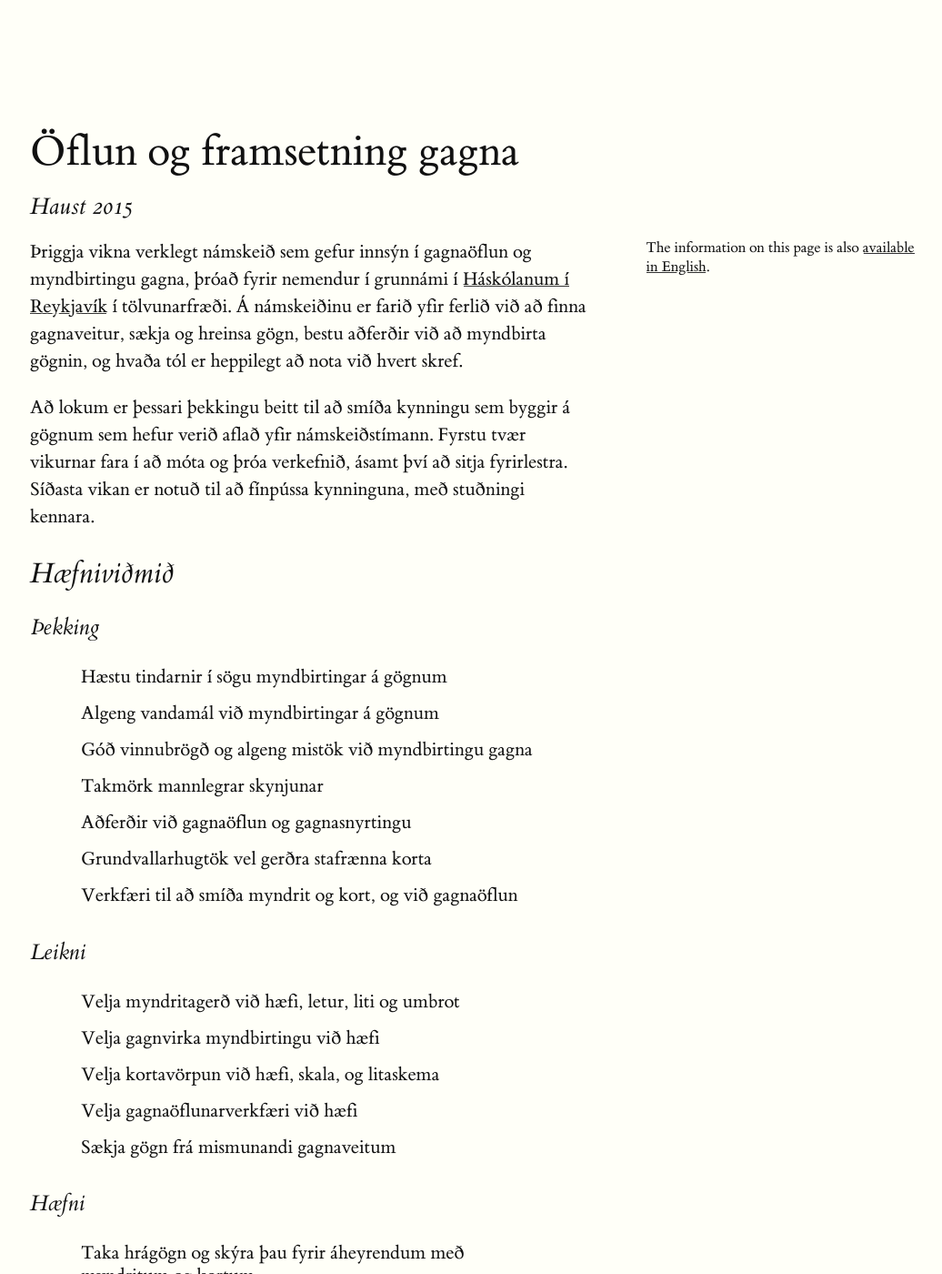
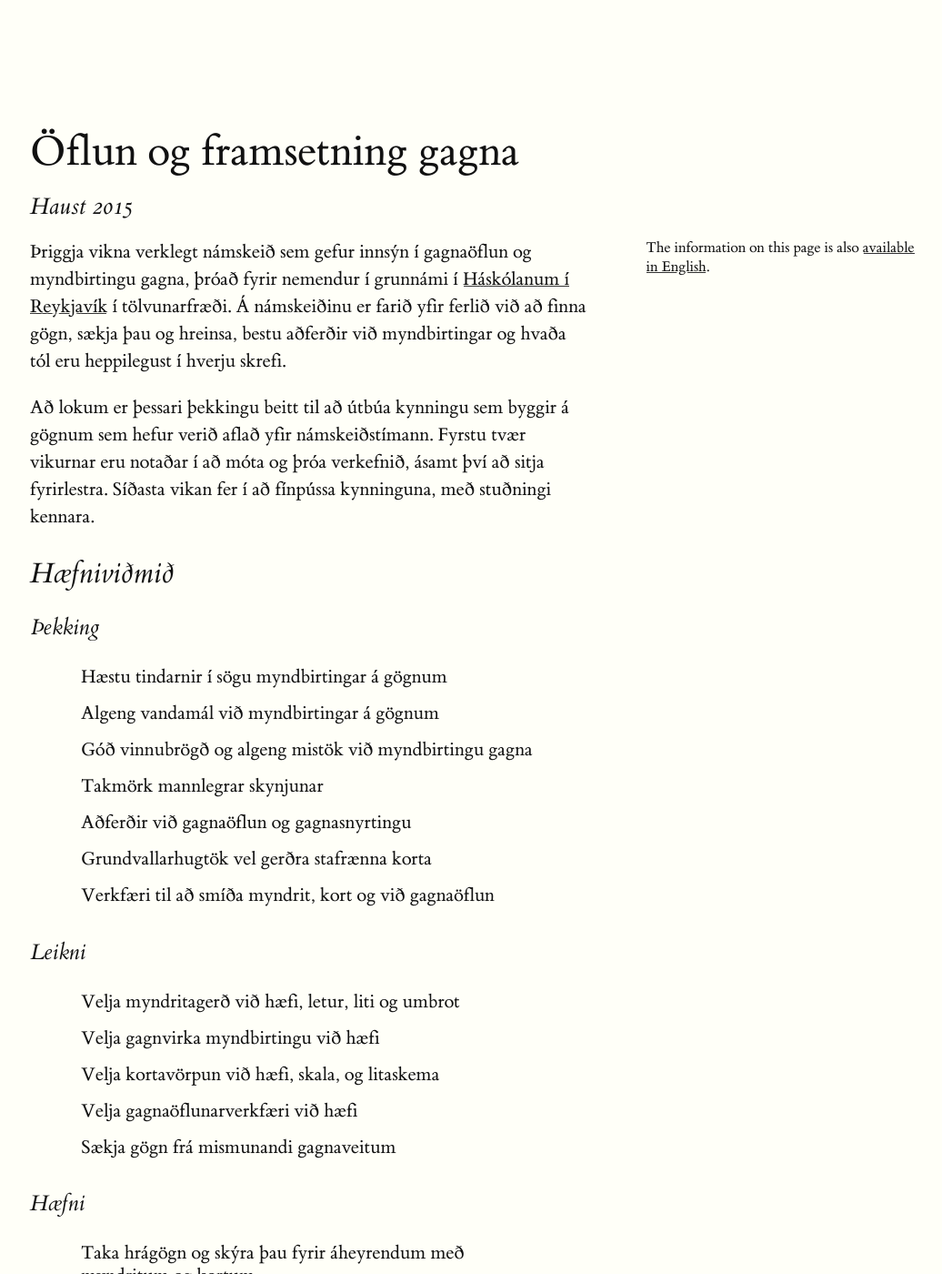
Before and after one commit to flother/data-acq-viz, a Jekyll site: the page built from icelandic.md, in a window 1280 px wide and 1400 px high. Shown: the whole window at 91% size, without its empty margins (127-1163 px from the left). Built offline with Jekyll 4.4.1, drawn with Linux system fonts in a browser that asks for light colours; some of the changed text lies outside the part shown.

Commit message:
Icelandic corrections

```diff
--- a/icelandic.md
+++ b/icelandic.md
@@ -8,9 +8,9 @@ permalink: /2015/islenska/
 <label for="mn-english" class="margin-toggle">&#8853;</label>
 <input type="checkbox" id="mn-english" class="margin-toggle"/>
 <span class="marginnote">The information on this page is also <a href="/">available in English</a>.</span>
-Þriggja vikna verklegt námskeið sem gefur innsýn í gagnaöflun og myndbirtingu gagna, þróað fyrir nemendur í grunnámi í [Háskólanum í Reykjavík] [content1] í tölvunarfræði. Á námskeiðinu er farið yfir ferlið við að finna gagnaveitur, sækja og hreinsa gögn, bestu aðferðir við að myndbirta gögnin, og hvaða tól er heppilegt að nota við hvert skref.
+Þriggja vikna verklegt námskeið sem gefur innsýn í gagnaöflun og myndbirtingu gagna, þróað fyrir nemendur í grunnámi í [Háskólanum í Reykjavík] [content1] í tölvunarfræði. Á námskeiðinu er farið yfir ferlið við að finna gögn, sækja  þau og hreinsa, bestu aðferðir við myndbirtingar og hvaða tól eru heppilegust í hverju skrefi.
 
-Að lokum er þessari þekkingu beitt til að smíða kynningu sem byggir á gögnum sem hefur verið aflað yfir námskeiðstímann. Fyrstu tvær vikurnar fara í að móta og þróa verkefnið, ásamt því að sitja fyrirlestra. Síðasta vikan er notuð til að fínpússa kynninguna, með stuðningi kennara.
+Að lokum er þessari þekkingu beitt til að útbúa kynningu sem byggir á gögnum sem hefur verið aflað yfir námskeiðstímann. Fyrstu tvær vikurnar eru notaðar í að móta og þróa verkefnið, ásamt því að sitja fyrirlestra. Síðasta vikan fer í að fínpússa kynninguna, með stuðningi kennara.
 
 [content1]: http://www.ru.is/
 
@@ -25,7 +25,7 @@ Að lokum er þessari þekkingu beitt til að smíða kynningu sem byggir á gö
 * Takmörk mannlegrar skynjunar
 * Aðferðir við gagnaöflun og gagnasnyrtingu
 * Grundvallarhugtök vel gerðra stafrænna korta
-* Verkfæri til að smíða myndrit og kort, og við gagnaöflun
+* Verkfæri til að smíða myndrit, kort og við gagnaöflun
 
 ### Leikni
 
@@ -83,7 +83,7 @@ Að lokum er þessari þekkingu beitt til að smíða kynningu sem byggir á gö
 
 ## Námsmat
 
-Einkunn verður gefin út frá spurningablaði, hópverkefni og kynningu á því, og skriflegri skýrslu. Einkunnin er samsett á eftirfarandi hátt:
+Einkunn verður gefin út frá spurningablaði, hópverkefni og kynningu á því og skriflegri skýrslu. Einkunnin er samsett á eftirfarandi hátt:
 
 Spurningablað (10%)
 
@@ -102,7 +102,7 @@ Skýrsla (10%)
 
 Þú þarft að skila inn svörum við spurningablaði eigi síðar en 14. desember.
 Kynningar verða haldnar 15. og 16. desember (þú færð að velja dag og tíma).
-Allt efni sem notað er á kynningu þarf að vera aðgengilegt kennurum áður en kynningin hefst, og vera aðgengilegt í a.m.k. 30 daga. Skýrslunni þarf að skila eigi síðar en 16. desember.
+Allt efni sem notað er á kynningu þarf að vera aðgengilegt kennurum áður en kynningin hefst og vera aðgengilegt í a.m.k. 30 daga. Skýrslunni þarf að skila eigi síðar en 16. desember.
 
 Skilafresturinn er ekki sveigjanlegur: öllu sem er skilað eftir að skilafrestur rennur út verður ekki gefin einkunn.
 
```
Also changed, not shown: other parts of icelandic.md (+2 -2 lines).
